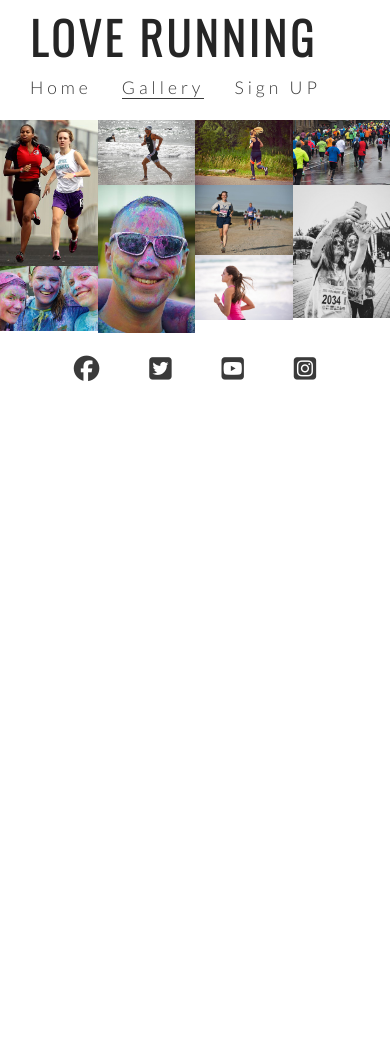
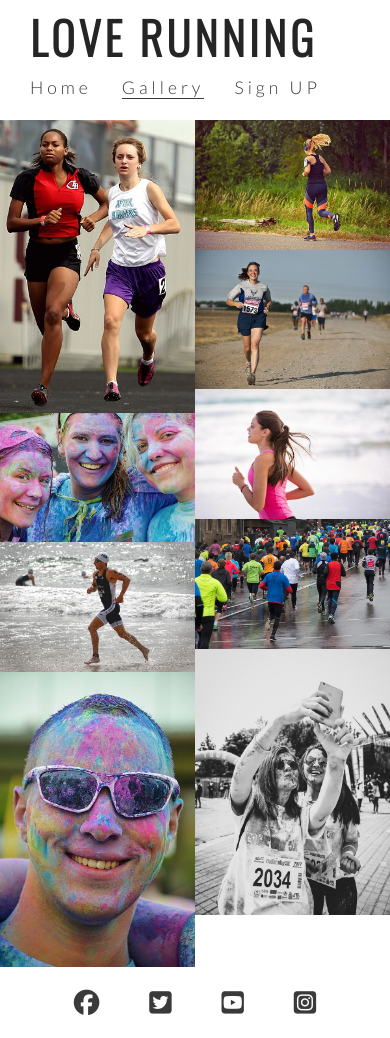
Before and after one commit to Amor-Jansen/love-running, a plain HTML site: page gallery.html in a window 390 px wide. Before the commit the page ends 844 px from the top, so only its background shows below. Drawn offline with nearby package versions, Linux system fonts and the light colour scheme.

Commit message:
Style gallery for responsive design

```diff
--- a/assets/css/style.css
+++ b/assets/css/style.css
@@ -323,4 +323,15 @@ footer {
         text-align: center;
         padding: 0 20px;
     }
+
+    #photos {
+        column-count: 3;
+    }
 }
+
+/* For smaller screen sizes 800px wide and down*/
+@media screen and (max-width: 800px) {
+    #photos {
+        columns: 2;
+    }
+}
```
